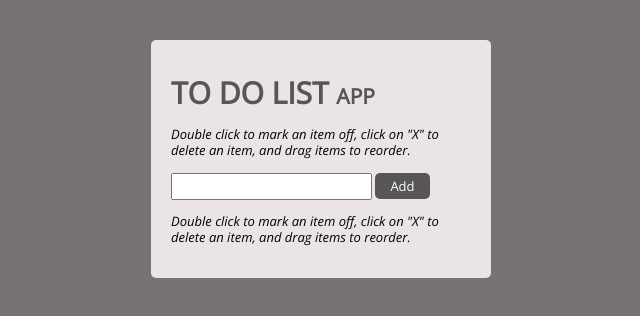
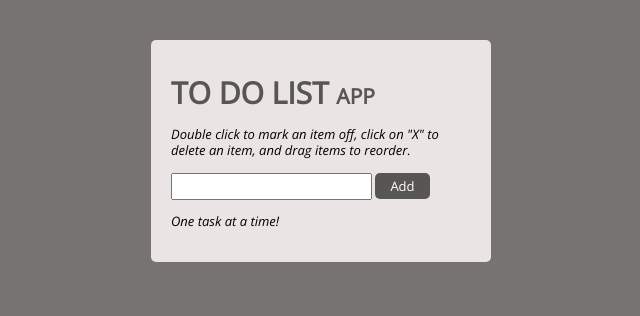
Before and after one commit to coralmarie1994/To-Do-List-App, a plain HTML site: page index.html in a window 1280 px wide. Shown: the whole page, without its empty margins (319-959 px from the left). Drawn offline with nearby package versions, Linux system fonts and the light colour scheme.

Commit message:
Change to trailer

```diff
--- a/index.html
+++ b/index.html
@@ -20,7 +20,7 @@
 		<div onclick="newItem()" id="button">Add</div>
 		<br/>
 		<ol id="list"></ol>
-    	<p><em> Double click to mark an item off, click on "X" to delete an item, and drag items to reorder.</em></p>
+    	<p><em>One task at a time!</em></p>
   </div>
   <script
   src="https://code.jquery.com/jquery-3.5.1.js"
```
